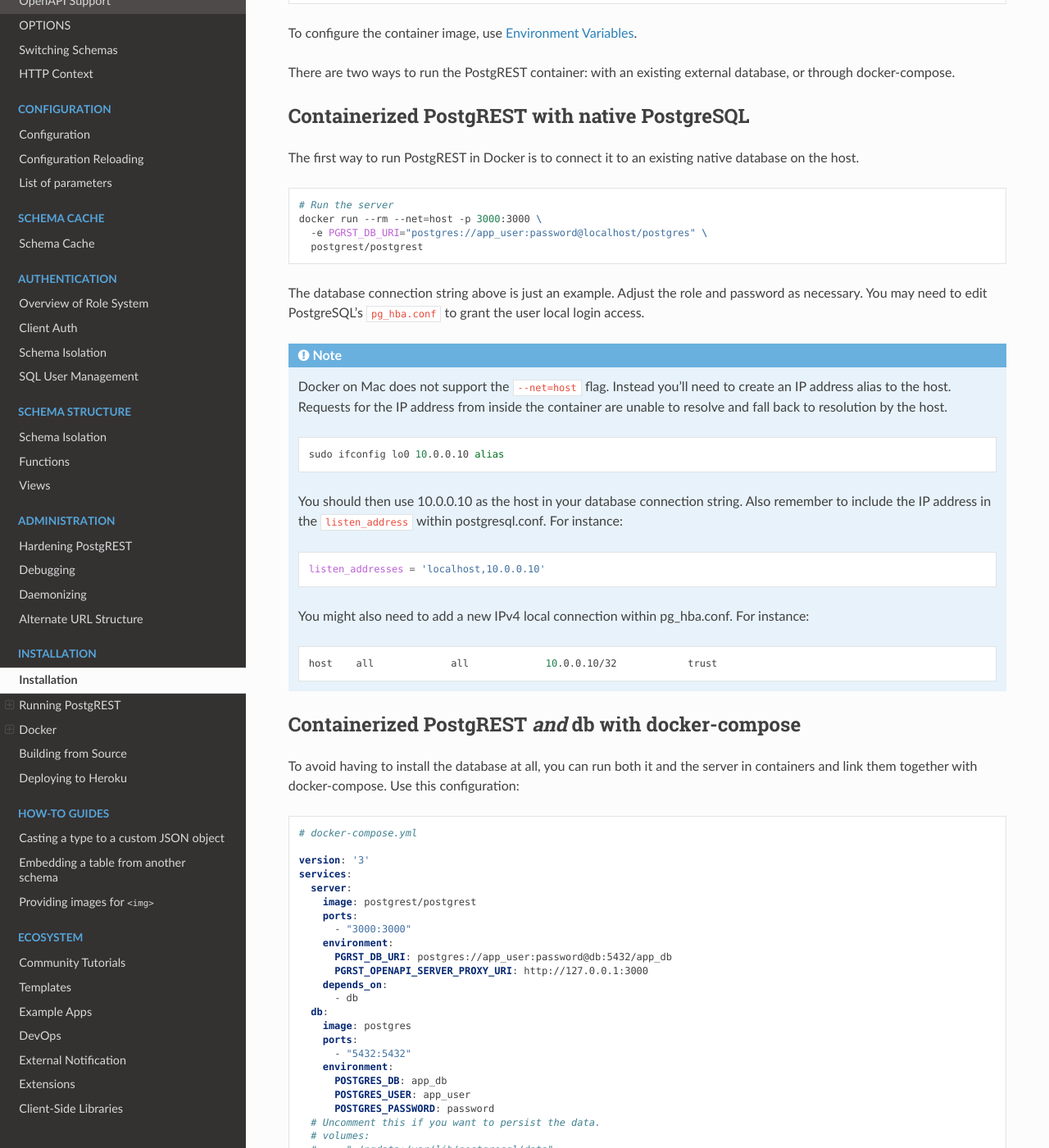
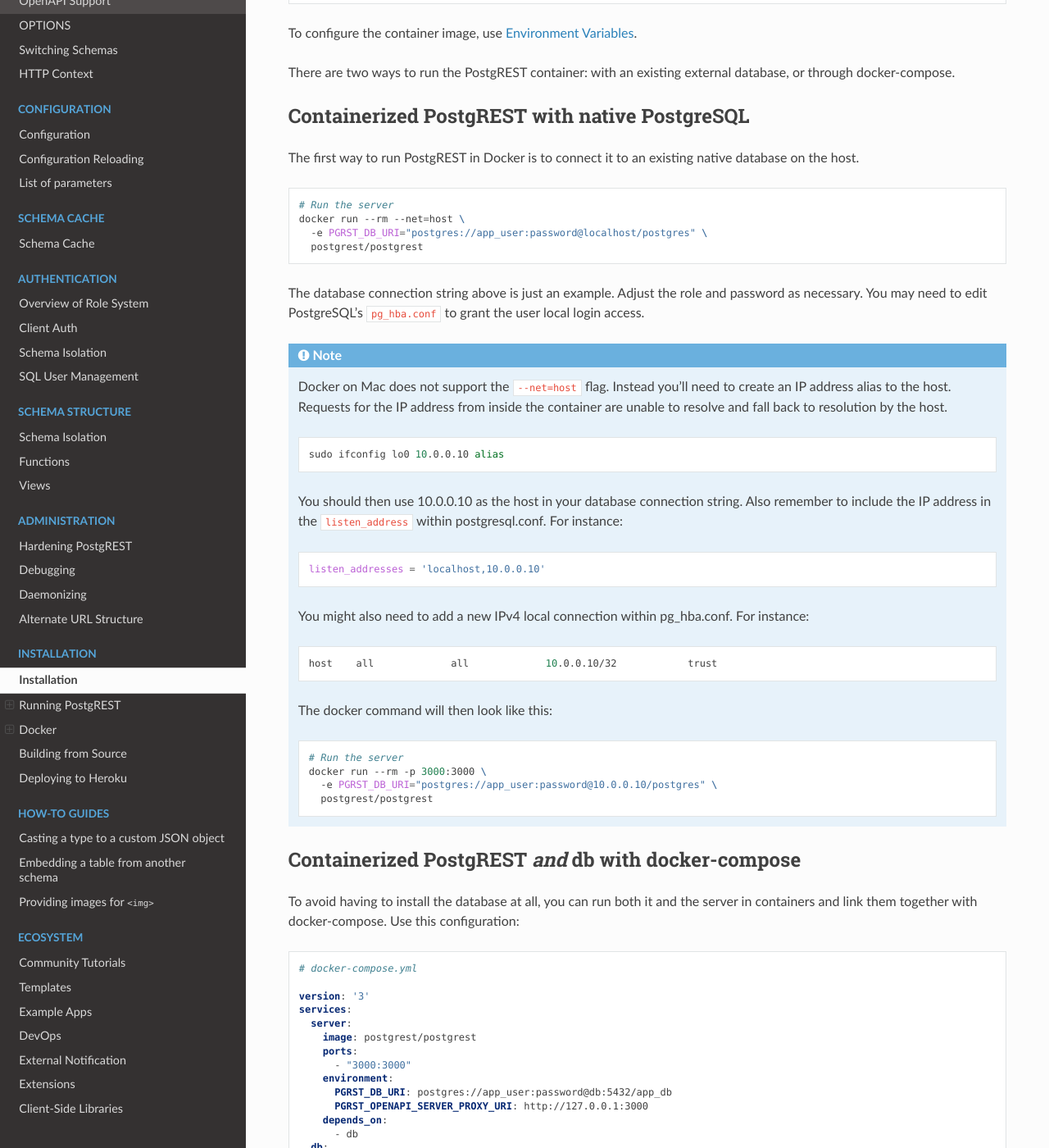
Before and after one commit to PostgREST/postgrest, a Sphinx documentation site: the page built from docs/install.rst, in a window 1280 px wide and 1400 px high, scrolled down 1995 px. Shown: the whole window at 82% size. Built offline with Sphinx 7.4.7 and the Read the Docs theme 2.0.0, drawn with Linux system fonts in a browser that asks for light colours.

Commit message:
Fix warning when using docker host network
Resolves #491

Signed-off-by: Wolfgang Walther <walther@technowledgy.de>

```diff
--- a/docs/install.rst
+++ b/docs/install.rst
@@ -154,6 +154,15 @@
   .. code-block:: bash
 
     host    all             all             10.0.0.10/32            trust
+
+  The docker command will then look like this:
+
+  .. code-block:: bash
+
+    # Run the server
+    docker run --rm -p 3000:3000 \
+      -e PGRST_DB_URI="postgres://app_user:password@10.0.0.10/postgres" \
+      postgrest/postgrest
 
 .. _pg-in-docker:
 
```
Also changed, not shown: other parts of docs/install.rst (+1 -1 lines).
